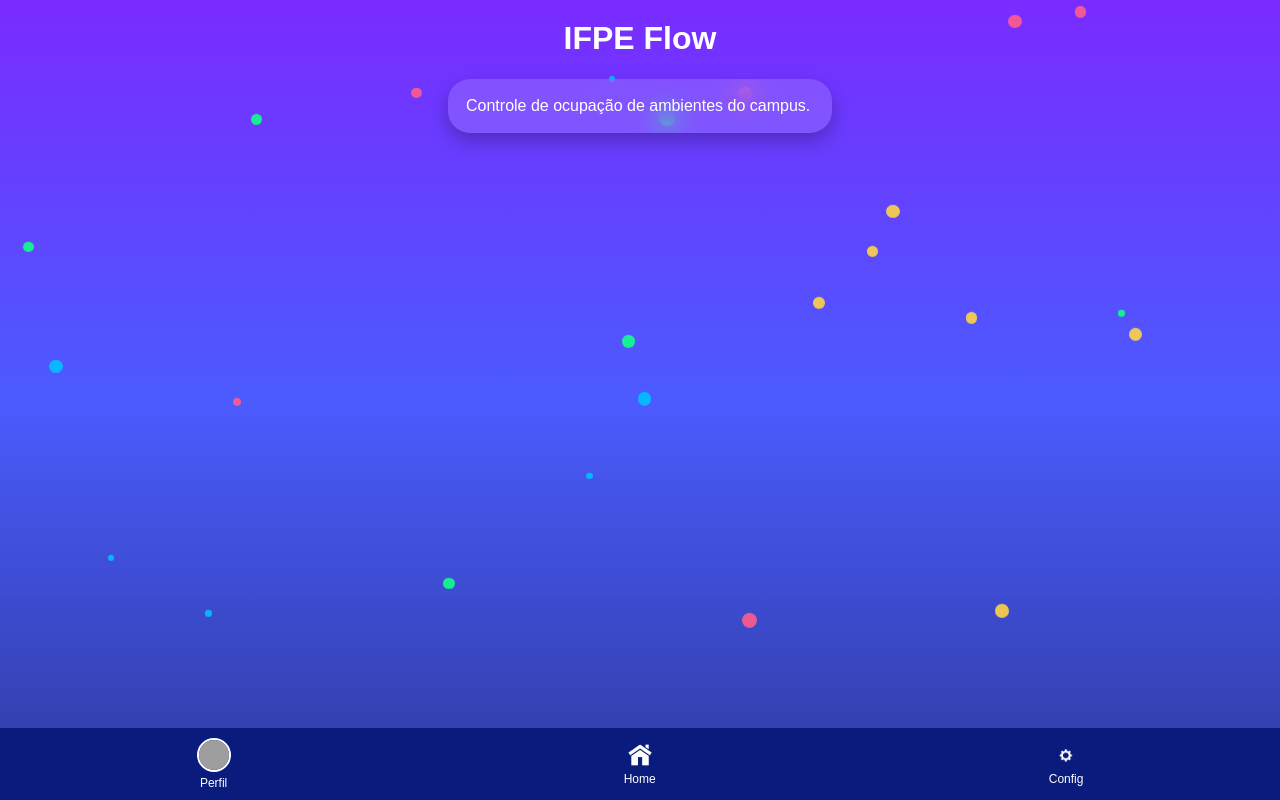
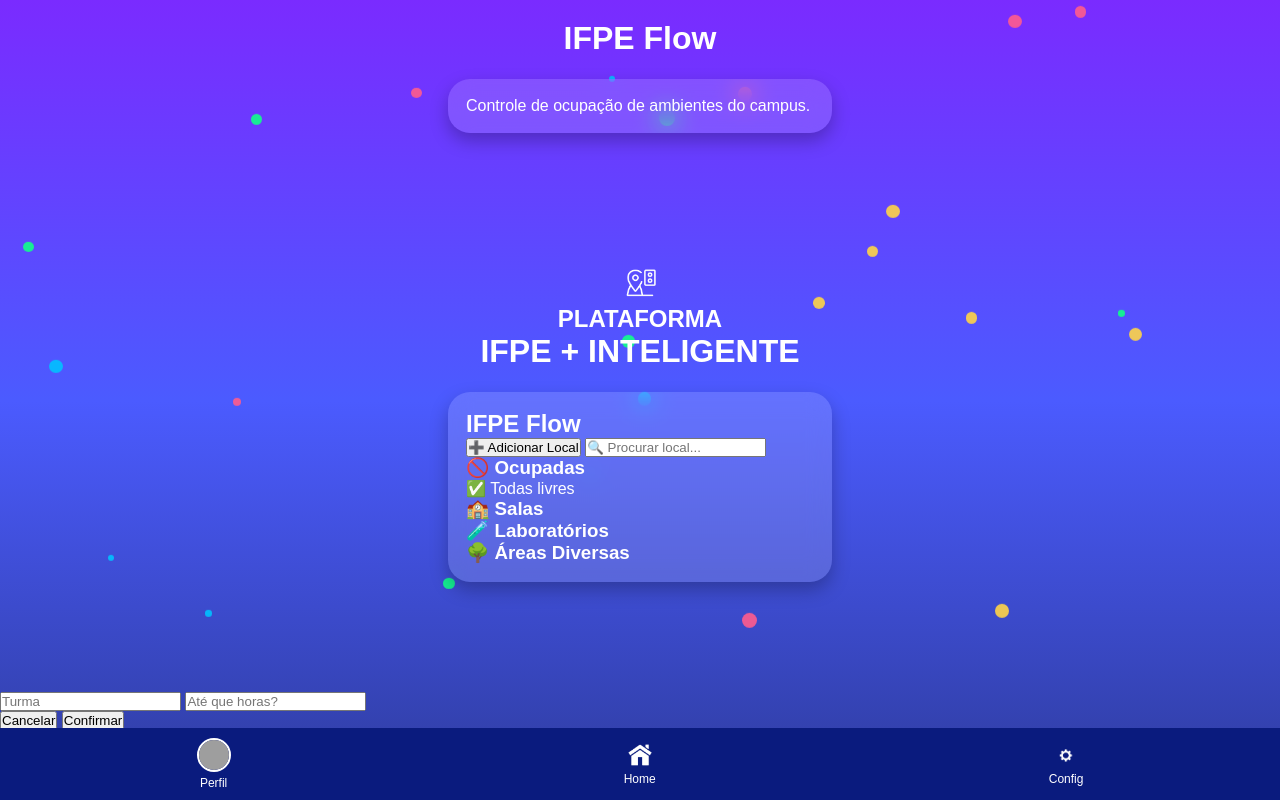
Before and after one commit to ghrc-dev/IFPE-Inteligente-3.1, a Flask app: template templates/ifpeflow.html in a window 1280 px wide. Run offline with Flask 3, Linux system fonts and the light colour scheme; the template is opened without the code that fills it, so the values that code supplies are empty; parts of the project's set-up code (start-up, migrations or seed data) failed here and were passed over; some libraries are stand-ins or nearby versions; grey boxes are pictures that could not be loaded.

Commit message:
Update ifpeflow.html

```diff
--- a/templates/ifpeflow.html
+++ b/templates/ifpeflow.html
@@ -157,6 +157,34 @@
     <p>Controle de ocupação de ambientes do campus.</p>
   </div>
 </div>
+   <div class="container">
+    <div class="header">
+      <img style="width: 10%;" src="{{ url_for('static',filename='flow.png') }}">
+      <h2>PLATAFORMA</h2>
+      <h1>IFPE + INTELIGENTE</h1>
+    </div>
+
+    <div class="card">
+      <h2>IFPE Flow</h2>
+
+      <button class="add-sala" onclick="adicionarLocal()">➕ Adicionar Local</button>
+      <input id="pesquisa" placeholder="🔍 Procurar local..." onkeyup="carregarLocais()">
+
+
+      <h3 class="secao">🚫 Ocupadas</h3>
+      <div id="ocupadas" class="lista"></div>
+      <div id="avisoLivres">✅ Todas livres</div>
+
+      <h3 class="secao">🏫 Salas</h3>
+      <div id="salas" class="lista"></div>
+
+      <h3 class="secao">🧪 Laboratórios</h3>
+      <div id="labs" class="lista"></div>
+
+      <h3 class="secao">🌳 Áreas Diversas</h3>
+      <div id="areas" class="lista"></div>
+    </div>
+  </div>
 
 <div class="navbar">
 
@@ -179,6 +207,105 @@
   </a>
 
 </div>
+  <!-- MODAL -->
+  <div class="modal" id="modal">
+    <div class="modal-content">
+      <h3 id="modalTitulo"></h3>
+      <input id="modalTurma" placeholder="Turma">
+      <input id="modalHorario" placeholder="Até que horas?">
+      <div class="modal-actions">
+        <button class="btn-cancel" onclick="fecharModal()">Cancelar</button>
+        <button class="btn-ok" onclick="confirmarModal()">Confirmar</button>
+      </div>
+    </div>
+  </div>
+
+  <script src="https://www.gstatic.com/firebasejs/10.7.1/firebase-app-compat.js"></script>
+  <script src="https://www.gstatic.com/firebasejs/10.7.1/firebase-firestore-compat.js"></script>
+
+  <script>
+
+    window.addEventListener("load", () => {
+      loading.style.opacity = 0;
+      setTimeout(() => loading.style.display = "none", 400);
+    });
+
+    firebase.initializeApp({
+      apiKey: "AIzaSyA23RqXJ2Z92E-B19hajBi5uumh6XbGvpw",
+      authDomain: "integra-tech.firebaseapp.com",
+      projectId: "integra-tech"
+    });
+
+    const db = firebase.firestore();
+    let localAtual = null, refAtual = null;
+
+    async function carregarLocais() {
+      salas.innerHTML = "";
+      labs.innerHTML = "";
+      areas.innerHTML = "";
+      ocupadas.innerHTML = "";
+
+      const termo = pesquisa.value.toLowerCase();
+      let existeOcupada = false;
+
+      const snap = await db.collection("locais").get();
+      snap.forEach(d => {
+        const s = d.data();
+        if (!s.nome.toLowerCase().includes(termo)) return;
+
+        const div = document.createElement("div");
+        div.className = `item ${s.status}`;
+        div.innerHTML = `
+      ${s.nome}
+      <span>${s.status.toUpperCase()}</span>
+      ${s.status === "ocupada" ? `
+        <div class="info">
+          🏫 ${s.turma}<br>
+          ⏰ ${s.horario}
+        </div>` : ""}
+    `;
+        div.onclick = () => abrirModal(d.ref, s);
+
+        if (s.status === "ocupada") {
+          existeOcupada = true;
+          ocupadas.appendChild(div);
+        } else {
+          if (s.tipo === "lab") labs.appendChild(div);
+          else if (s.tipo === "area") areas.appendChild(div);
+          else salas.appendChild(div);
+        }
+      });
+
+      avisoLivres.style.display = existeOcupada ? "none" : "block";
+    }
+
+    function abrirModal(ref, local) {
+      refAtual = ref; localAtual = local;
+      modalTitulo.innerText = local.status === "livre" ? "Ocupar local" : "Finalizar atividade";
+      modalTurma.style.display = modalHorario.style.display = local.status === "livre" ? "block" : "none";
+      modal.style.display = "flex";
+    }
+    function fecharModal() { modal.style.display = "none" }
+    async function confirmarModal() {
+      if (localAtual.status === "livre") {
+        await refAtual.update({
+          status: "ocupada",
+          turma: modalTurma.value,
+          horario: modalHorario.value
+        });
+      } else {
+        await refAtual.update({ status: "livre", turma: "", horario: "" });
+      }
+      fecharModal(); carregarLocais();
+    }
+    function adicionarLocal() {
+      const nome = prompt("Nome:");
+      const tipo = prompt("sala / lab / area");
+      if (nome && tipo) db.collection("locais").add({ nome, tipo, status: "livre", turma: "", horario: "" });
+    }
+
+    carregarLocais();
+  </script>
 
 </body>
 </html>
```
